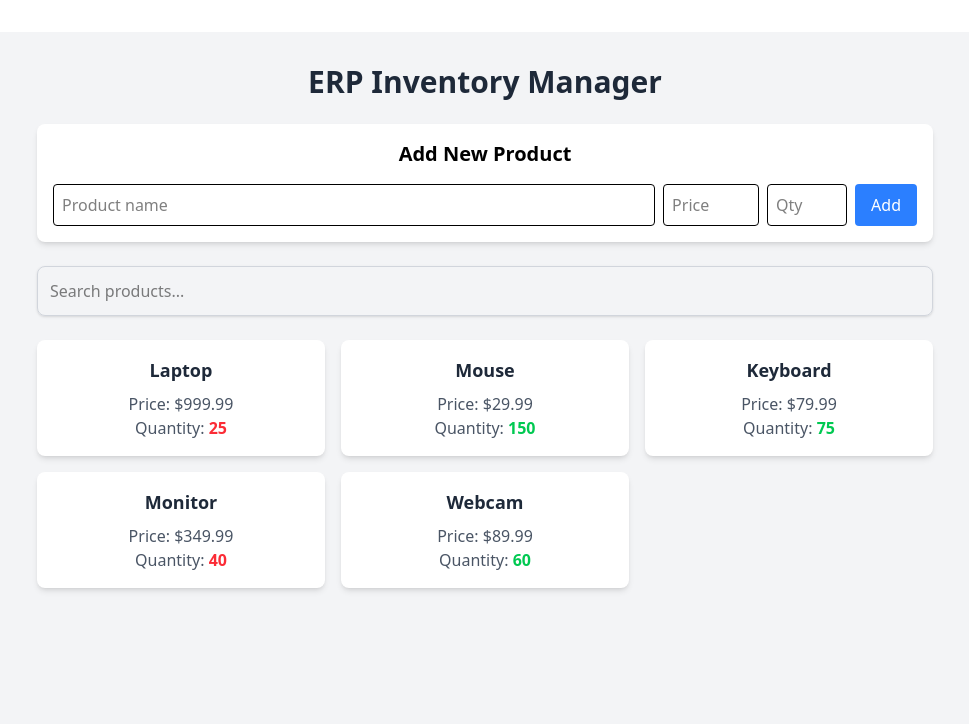
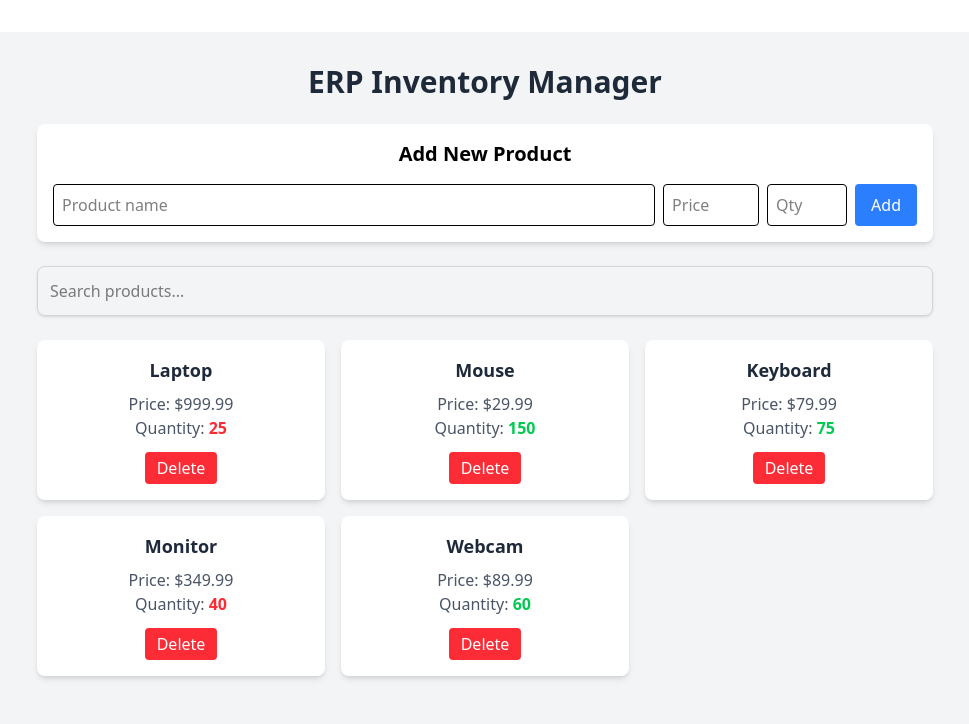
Before and after one commit to eneskaraoglu/erp-inventory-manager, a React (Vite) app: page / in a window 1280 px wide. Shown: the top 724 px of the page, without its empty margins (155-1124 px from the left). Built offline with nearby package versions, Linux system fonts and the light colour scheme.

Commit message:
delete products

```diff
--- a/src/App.tsx
+++ b/src/App.tsx
@@ -21,6 +21,10 @@ function App() {
     setProducts([...products, { ...product, id: Date.now() }])
   }
 
+  const handleDeleteProduct = (id: number) => {
+  setProducts(products.filter(product => product.id !== id))
+}
+
   return (
     <div className="min-h-screen bg-gray-100 p-8">
       <div className="max-w-4xl mx-auto">
@@ -42,9 +46,11 @@ function App() {
           {filteredProducts.map(product => (
             <ProductCard
               key={product.id}
+              id={product.id}
               name={product.name}
               price={product.price}
               quantity={product.quantity}
+              onDelete={handleDeleteProduct}
             />
           ))}
         </div>
--- a/src/components/ProductCard.tsx
+++ b/src/components/ProductCard.tsx
@@ -1,10 +1,12 @@
 interface ProductCardProps {
+  id: number
   name: string
   price: number
   quantity: number
+  onDelete: (id: number) => void
 }
 
-function ProductCard({ name, price, quantity }: ProductCardProps) {
+function ProductCard({ id, name, price, quantity, onDelete }: ProductCardProps)  {
   return (
     <div className="bg-white p-4 rounded-lg shadow-md hover:shadow-lg transition-shadow">
       <h3 className="text-lg font-semibold text-gray-800">{name}</h3>
@@ -15,6 +17,12 @@ function ProductCard({ name, price, quantity }: ProductCardProps) {
           {" "}{quantity}
         </span>
       </p>
+      <button
+        onClick={() => onDelete(id)}
+        className="mt-3 bg-red-500 text-white px-3 py-1 rounded hover:bg-red-600"
+      >
+        Delete
+      </button>
     </div>
   )
 }
```
